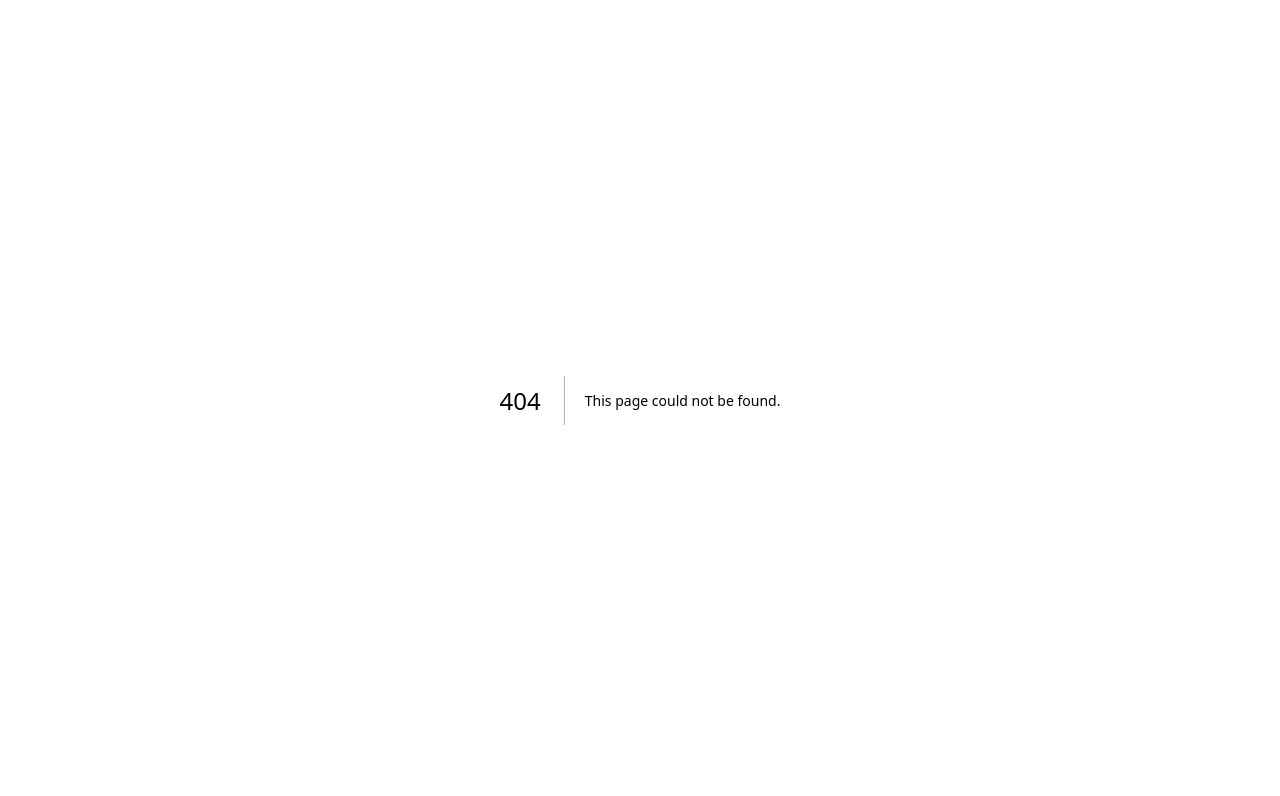
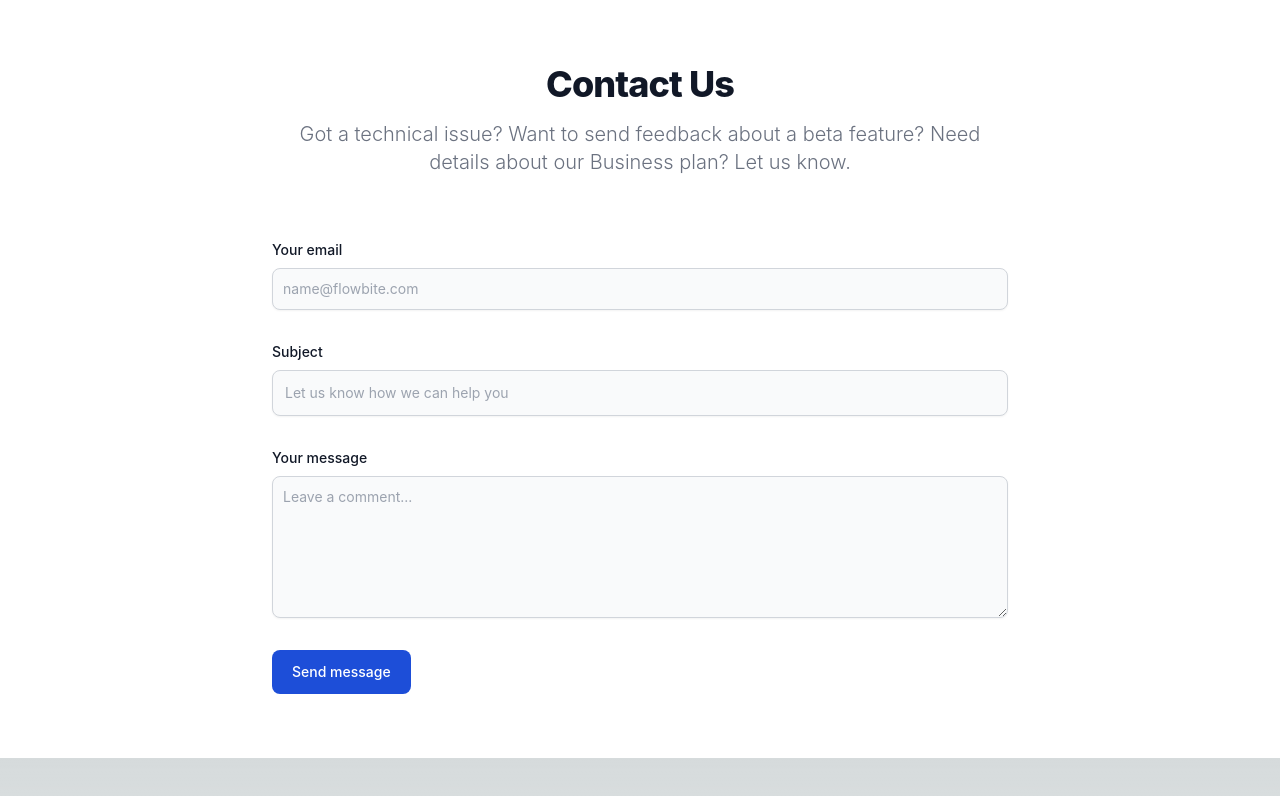
Before and after one commit to thisisissss/sustainable1, a Next.js app: page /contact in a window 1280 px wide. Before the commit this address had no page. Shown: the top 796 px of the page. Built offline with nearby package versions, Linux system fonts and the light colour scheme.

Commit message:
my simple website's first pages

```diff
--- a/app/layout.tsx
+++ b/app/layout.tsx
@@ -5,8 +5,8 @@
 const inter = Inter({ subsets: ['latin'] })
 
 export const metadata: Metadata = {
-  title: 'Create Next App',
-  description: 'Generated by create next app',
+  title: 'Sustainable Green Gold',
+  description: '',
 }
 
 export default function RootLayout({
--- a/app/page.tsx
+++ b/app/page.tsx
@@ -4,26 +4,15 @@
   return (
     <main className="flex min-h-screen flex-col items-center justify-between p-24">
       <div className="z-10 max-w-5xl w-full items-center justify-between font-mono text-sm lg:flex">
-        <p className="fixed left-0 top-0 flex w-full justify-center border-b border-gray-300 bg-gradient-to-b from-zinc-200 pb-6 pt-8 backdrop-blur-2xl dark:border-neutral-800 dark:bg-zinc-800/30 dark:from-inherit lg:static lg:w-auto  lg:rounded-xl lg:border lg:bg-gray-200 lg:p-4 lg:dark:bg-zinc-800/30">
-          Get started by editing&nbsp;
-          <code className="font-mono font-bold">app/page.tsx</code>
-        </p>
+
         <div className="fixed bottom-0 left-0 flex h-48 w-full items-end justify-center bg-gradient-to-t from-white via-white dark:from-black dark:via-black lg:static lg:h-auto lg:w-auto lg:bg-none">
           <a
             className="pointer-events-none flex place-items-center gap-2 p-8 lg:pointer-events-auto lg:p-0"
-            href="https://vercel.com?utm_source=create-next-app&utm_medium=appdir-template&utm_campaign=create-next-app"
+            href="/"
             target="_blank"
             rel="noopener noreferrer"
           >
-            By{' '}
-            <Image
-              src="/vercel.svg"
-              alt="Vercel Logo"
-              className="dark:invert"
-              width={100}
-              height={24}
-              priority
-            />
+            Info{' '}
           </a>
         </div>
       </div>
@@ -31,9 +20,9 @@
       <div className="relative flex place-items-center before:absolute before:h-[300px] before:w-[480px] before:-translate-x-1/2 before:rounded-full before:bg-gradient-radial before:from-white before:to-transparent before:blur-2xl before:content-[''] after:absolute after:-z-20 after:h-[180px] after:w-[240px] after:translate-x-1/3 after:bg-gradient-conic after:from-sky-200 after:via-blue-200 after:blur-2xl after:content-[''] before:dark:bg-gradient-to-br before:dark:from-transparent before:dark:to-blue-700 before:dark:opacity-10 after:dark:from-sky-900 after:dark:via-[#0141ff] after:dark:opacity-40 before:lg:h-[360px] z-[-1]">
         <Image
           className="relative dark:drop-shadow-[0_0_0.3rem_#ffffff70] dark:invert"
-          src="/next.svg"
+          src="/logo-gg.svg"
           alt="Next.js Logo"
-          width={180}
+          width={280}
           height={37}
           priority
         />
@@ -47,13 +36,13 @@
           rel="noopener noreferrer"
         >
           <h2 className={`mb-3 text-2xl font-semibold`}>
-            Docs{' '}
+            Cheese{' '}
             <span className="inline-block transition-transform group-hover:translate-x-1 motion-reduce:transform-none">
               -&gt;
             </span>
           </h2>
           <p className={`m-0 max-w-[30ch] text-sm opacity-50`}>
-            Find in-depth information about Next.js features and API.
+            Find in-depth information about Cheese
           </p>
         </a>
 
@@ -64,13 +53,13 @@
           rel="noopener noreferrer"
         >
           <h2 className={`mb-3 text-2xl font-semibold`}>
-            Learn{' '}
+            Soap{' '}
             <span className="inline-block transition-transform group-hover:translate-x-1 motion-reduce:transform-none">
               -&gt;
             </span>
           </h2>
           <p className={`m-0 max-w-[30ch] text-sm opacity-50`}>
-            Learn about Next.js in an interactive course with&nbsp;quizzes!
+            Learn about Soap in an Info!
           </p>
         </a>
 
@@ -81,30 +70,29 @@
           rel="noopener noreferrer"
         >
           <h2 className={`mb-3 text-2xl font-semibold`}>
-            Templates{' '}
+            Meat{' '}
             <span className="inline-block transition-transform group-hover:translate-x-1 motion-reduce:transform-none">
               -&gt;
             </span>
           </h2>
           <p className={`m-0 max-w-[30ch] text-sm opacity-50`}>
-            Explore starter templates for Next.js.
+            Explore the meat types.
           </p>
         </a>
 
-        <a
-          href="https://vercel.com/new?utm_source=create-next-app&utm_medium=appdir-template&utm_campaign=create-next-app"
+        <a href="/contact"
           className="group rounded-lg border border-transparent px-5 py-4 transition-colors hover:border-gray-300 hover:bg-gray-100 hover:dark:border-neutral-700 hover:dark:bg-neutral-800/30"
           target="_blank"
           rel="noopener noreferrer"
         >
           <h2 className={`mb-3 text-2xl font-semibold`}>
-            Deploy{' '}
+            Contact Us{' '}
             <span className="inline-block transition-transform group-hover:translate-x-1 motion-reduce:transform-none">
               -&gt;
             </span>
           </h2>
           <p className={`m-0 max-w-[30ch] text-sm opacity-50`}>
-            Instantly deploy your Next.js site to a shareable URL with Vercel.
+            Instantly contact with us.
           </p>
         </a>
       </div>
--- /dev/null
+++ b/pages/_app.tsx
@@ -0,0 +1,11 @@
+// pages/_app.tsx
+
+import React, { useState } from 'react';
+import type { AppProps } from 'next/app';
+import '../app/globals.css'; // Make sure this path is correct
+
+const MyApp: React.FC<AppProps> = ({ Component, pageProps }: AppProps) => {
+  return <Component {...pageProps} />;
+};
+
+export default MyApp;
--- /dev/null
+++ b/pages/contact.tsx
@@ -0,0 +1,46 @@
+import React, { useState } from 'react';
+
+export default function Contact() {
+  const [formData, setFormData] = useState({
+    email: '',
+    subject: '',
+    message: '',
+  });
+
+  const handleChange = (
+    e: React.ChangeEvent<HTMLInputElement> | React.ChangeEvent<HTMLTextAreaElement>
+  ) => {
+    setFormData({ ...formData, [e.target.id]: e.target.value });
+  };
+
+  const handleSubmit = async (e: React.FormEvent<HTMLFormElement>) => {
+    e.preventDefault();
+    // Your form submission logic
+    console.log(formData);
+  };
+
+
+  return (
+    <section className="bg-white dark:bg-gray-900">
+      <div className="py-8 lg:py-16 px-4 mx-auto max-w-screen-md">
+        <h2 className="mb-4 text-4xl tracking-tight font-extrabold text-center text-gray-900 dark:text-white">Contact Us</h2>
+        <p className="mb-8 lg:mb-16 font-light text-center text-gray-500 dark:text-gray-400 sm:text-xl">Got a technical issue? Want to send feedback about a beta feature? Need details about our Business plan? Let us know.</p>
+        <form onSubmit={handleSubmit} className="space-y-8">
+          <div>
+            <label htmlFor="email" className="block mb-2 text-sm font-medium text-gray-900 dark:text-gray-300">Your email</label>
+            <input type="email" id="email" className="shadow-sm bg-gray-50 border border-gray-300 text-gray-900 text-sm rounded-lg focus:ring-primary-500 focus:border-primary-500 block w-full p-2.5 dark:bg-gray-700 dark:border-gray-600 dark:placeholder-gray-400 dark:text-white dark:focus:ring-primary-500 dark:focus:border-primary-500 dark:shadow-sm-light" placeholder="name@flowbite.com" required value={formData.email} onChange={handleChange} />
+          </div>
+          <div>
+            <label htmlFor="subject" className="block mb-2 text-sm font-medium text-gray-900 dark:text-gray-300">Subject</label>
+            <input type="text" id="subject" className="block p-3 w-full text-sm text-gray-900 bg-gray-50 rounded-lg border border-gray-300 shadow-sm focus:ring-primary-500 focus:border-primary-500 dark:bg-gray-700 dark:border-gray-600 dark:placeholder-gray-400 dark:text-white dark:focus:ring-primary-500 dark:focus:border-primary-500 dark:shadow-sm-light" placeholder="Let us know how we can help you" required value={formData.subject} onChange={handleChange} />
+          </div>
+          <div className="sm:col-span-2">
+            <label htmlFor="message" className="block mb-2 text-sm font-medium text-gray-900 dark:text-gray-400">Your message</label>
+            <textarea id="message" rows={6} className="block p-2.5 w-full text-sm text-gray-900 bg-gray-50 rounded-lg shadow-sm border border-gray-300 focus:ring-primary-500 focus:border-primary-500 dark:bg-gray-700 dark:border-gray-600 dark:placeholder-gray-400 dark:text-white dark:focus:ring-primary-500 dark:focus:border-primary-500" placeholder="Leave a comment..." value={formData.message} onChange={handleChange}></textarea>
+          </div>
+          <button type="submit" className="py-3 px-5 text-sm font-medium text-center text-white rounded-lg bg-primary-700 sm:w-fit hover:bg-primary-800 focus:ring-4 focus:outline-none focus:ring-primary-300 dark:bg-primary-600 dark:hover:bg-primary-700 dark:focus:ring-primary-800">Send message</button>
+        </form>
+      </div>
+    </section>
+  );
+}
--- a/tailwind.config.ts
+++ b/tailwind.config.ts
@@ -6,8 +6,58 @@
     './components/**/*.{js,ts,jsx,tsx,mdx}',
     './app/**/*.{js,ts,jsx,tsx,mdx}',
   ],
+  darkMode: 'class',
   theme: {
     extend: {
+      colors: {
+        primary: {
+          "50": "#eff6ff",
+          "100": "#dbeafe",
+          "200": "#bfdbfe",
+          "300": "#93c5fd",
+          "400": "#60a5fa",
+          "500": "#3b82f6",
+          "600": "#2563eb",
+          "700": "#1d4ed8",
+          "800": "#1e40af",
+          "900": "#1e3a8a",
+          "950": "#172554"
+        }
+      },
+      fontFamily: {
+        'body': [
+          'Inter',
+          'ui-sans-serif',
+          'system-ui',
+          '-apple-system',
+          'Segoe UI',
+          'Roboto',
+          'Helvetica Neue',
+          'Arial',
+          'Noto Sans',
+          'sans-serif',
+          'Apple Color Emoji',
+          'Segoe UI Emoji',
+          'Segoe UI Symbol',
+          'Noto Color Emoji'
+        ],
+        'sans': [
+          'Inter',
+          'ui-sans-serif',
+          'system-ui',
+          '-apple-system',
+          'Segoe UI',
+          'Roboto',
+          'Helvetica Neue',
+          'Arial',
+          'Noto Sans',
+          'sans-serif',
+          'Apple Color Emoji',
+          'Segoe UI Emoji',
+          'Segoe UI Symbol',
+          'Noto Color Emoji'
+        ]
+      },
       backgroundImage: {
         'gradient-radial': 'radial-gradient(var(--tw-gradient-stops))',
         'gradient-conic':
@@ -17,4 +67,5 @@
   },
   plugins: [],
 }
+
 export default config
```
Also changed, not shown: public/logo-gg.svg (added).
